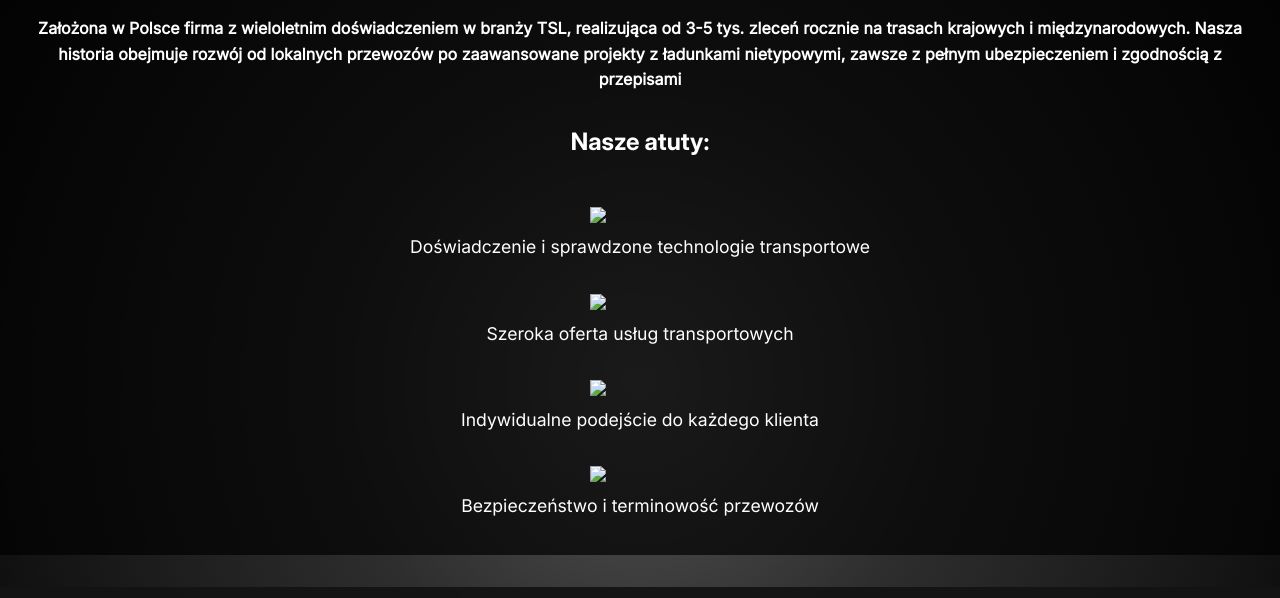
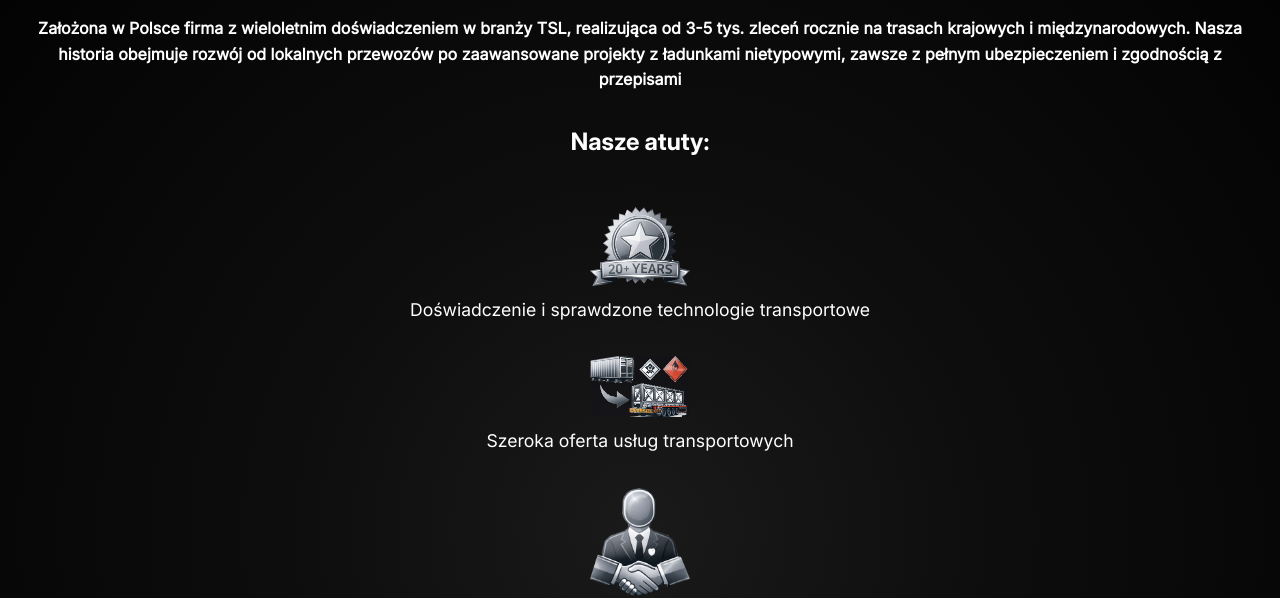
Before and after one commit to AlterGhost44/transport-website, a plain HTML site: page about.html in a window 1280 px wide. Shown: the part 205-803 px from the top of the page. Drawn offline with Linux system fonts and the light colour scheme; the site is published under a folder, as on GitHub Pages, so addresses that start at the root find nothing.

Commit message:
Fix img about.html

```diff
--- a/about.html
+++ b/about.html
@@ -36,19 +36,19 @@
             <h2>Nasze atuty:</h2>
             <ul class="list-icon">
                 <li>
-                    <img src="/assets/icon/gwara.png">
+                    <img src="assets/icon/gwara.png">
                     <span>Doświadczenie i sprawdzone technologie transportowe</span>
                 </li>
                 <li>
-                    <img src="/assets/icon/trans.png">
+                    <img src="assets/icon/trans.png">
                     <span>Szeroka oferta usług transportowych</span>
                 </li>
                 <li>
-                    <img src="/assets/icon/like.png">
+                    <img src="assets/icon/like.png">
                     <span>Indywidualne podejście do każdego klienta</span>
                 </li>
                 <li>
-                    <img src="/assets/icon/safe.png">
+                    <img src="assets/icon/safe.png">
                     <span>Bezpieczeństwo i terminowość przewozów</span>
                 </li>
             </ul>
```
